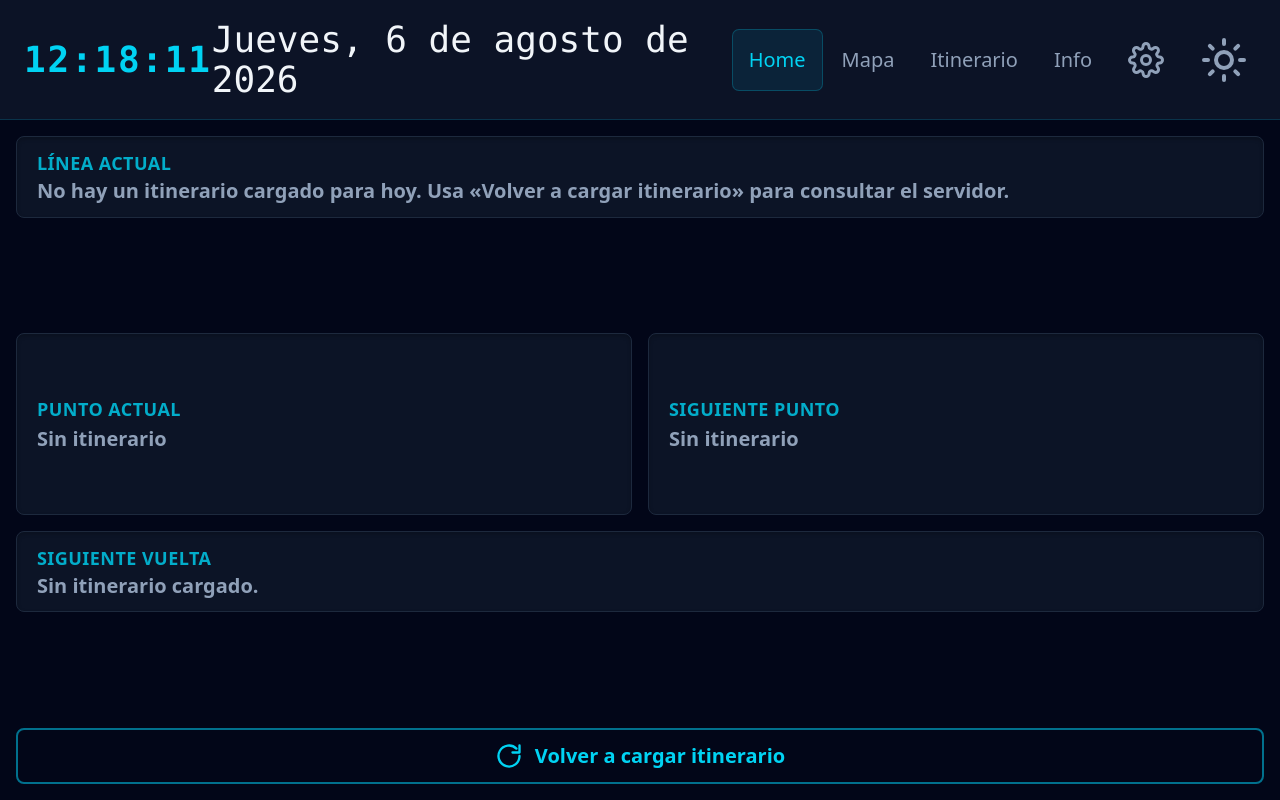
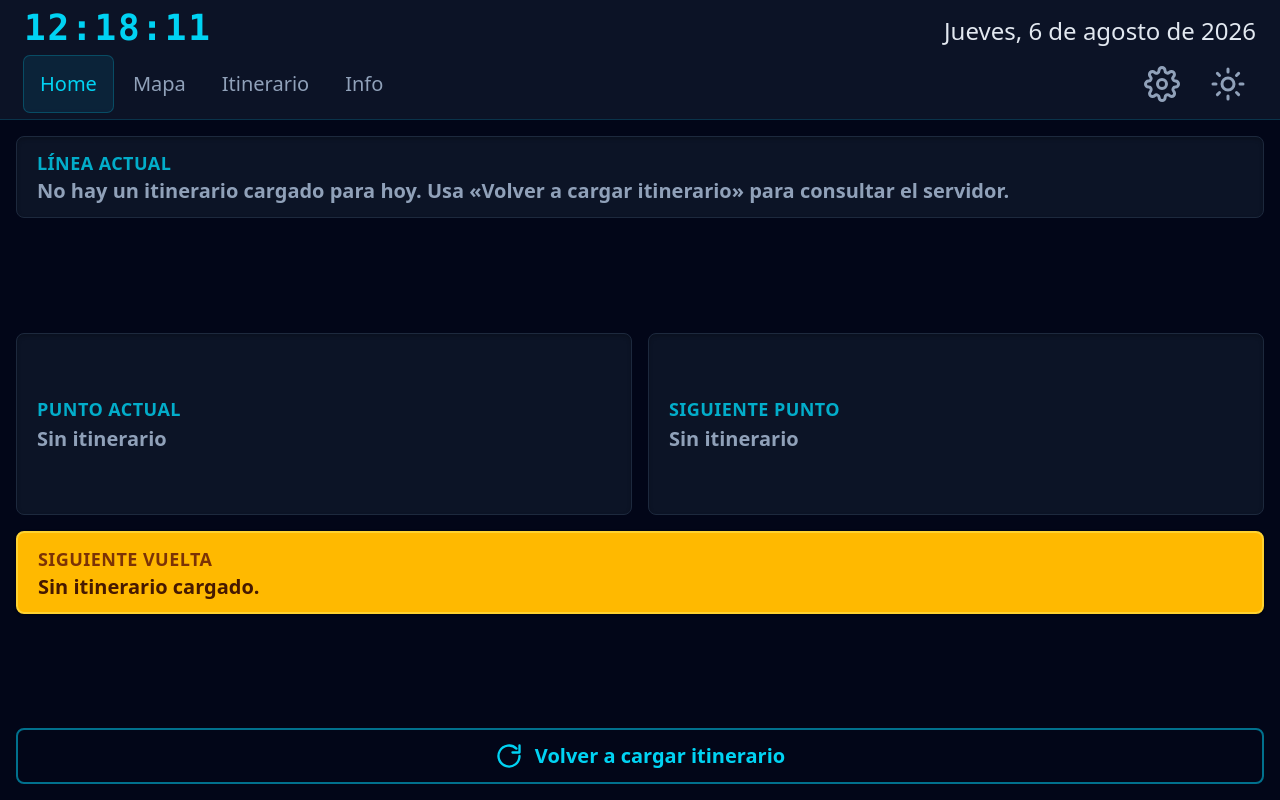
Before and after one commit to ctucl-loja/bus-display, a React (Vite) app: page / in a window 1280 px wide. Built offline with nearby package versions, Linux system fonts and the light colour scheme; no server answers.

Commit message:
frontend changes

```diff
--- a/src/components/LapCard.jsx
+++ b/src/components/LapCard.jsx
@@ -5,28 +5,92 @@ import { SCHEDULE_UNAVAILABLE } from '../utils/homeSchedule.js'
 // —«Línea actual» y «Siguiente vuelta»— porque muestran exactamente lo mismo:
 // código del despacho, nombre de la línea y horario de inicio y fin.
 //
-// No reutiliza `InfoCard` a propósito, aunque comparte su aspecto: los horarios
-// van en la MISMA línea que el encabezado, a la derecha, y `InfoCard` no deja
-// poner nada junto al título. Esa fila estaba vacía, y aprovecharla ahorra una
-// línea de texto por tarjeta — las dos que faltaban para que las tres filas y el
-// botón de recarga quepan completos en los 360 px de la pantalla de 7", sin
-// recurrir a tipografía diminuta.
+// No reutiliza `InfoCard` a propósito, aunque la variante `current` comparte su
+// aspecto: los horarios van en la MISMA línea que el encabezado, a la derecha, y
+// `InfoCard` no deja poner nada junto al título. Esa fila estaba vacía, y
+// aprovecharla ahorra una línea de texto por tarjeta — las dos que faltaban para
+// que las tres filas y el botón de recarga quepan completos en los 360 px de la
+// pantalla de 7", sin recurrir a tipografía diminuta.
 //
-// Las clases del marco y del título son las de `InfoCard` size="compact", para
-// que las cuatro tarjetas de Home se vean como una sola familia.
-const FRAME_CLASS =
-  'flex flex-col justify-center rounded-lg border border-slate-200 bg-slate-100/60 ' +
-  'px-3 py-2 shadow-inner shadow-slate-200/40 lg:px-5 lg:py-3 ' +
-  'dark:border-slate-800 dark:bg-slate-800/40 dark:shadow-black/20'
+// ── Las dos variantes ───────────────────────────────────────────────────────
+//
+//   current → gris neutro, el mismo lenguaje que el resto de tarjetas de Home.
+//   next    → ÁMBAR, a propósito distinto. «Siguiente vuelta» es la información
+//             que el conductor busca de un vistazo para saber qué le toca
+//             después, y con el estilo neutro se confundía con «Línea actual»:
+//             dos tarjetas de ancho completo, mismo formato, mismos colores.
+//
+// El ámbar se aplica SOLO a la variante `next`. Ni las tarjetas de puntos ni
+// `InfoCard` cambian.
+//
+// ── Contraste (verificado con la fórmula WCAG, no a ojo) ────────────────────
+//
+//   TEMA CLARO — fondo amber-100 (L 0.893)
+//     nombre de línea / horarios  amber-950   13.5:1
+//     título / etiquetas          amber-800    6.4:1
+//     mensaje sin vuelta          amber-900    8.2:1
+//
+//   TEMA OSCURO — fondo amber-400 (L 0.579)
+//     nombre de línea / horarios  amber-950    9.0:1
+//     título / etiquetas          amber-900    5.4:1
+//     mensaje sin vuelta          amber-950    9.0:1
+//
+//   Mínimos AA: 4.5:1 texto normal, 3:1 texto grande. Todos pasan, y la
+//   diferencia (13.5 vs 6.4 · 9.0 vs 5.4) es la jerarquía: el nombre y los
+//   horarios pesan más que sus etiquetas.
+//
+// En tema oscuro la tarjeta NO se invierte a un fondo casi negro: se mantiene un
+// ámbar de luminosidad media (0.579) con texto oscuro encima. Un `amber-500/10`
+// sobre slate-950 —lo que sale de invertir por reflejo— la habría dejado igual
+// de apagada que las demás, que es justo lo que había que evitar.
 
-const TITLE_CLASS =
-  'text-base font-semibold uppercase tracking-wide text-cyan-600/80 lg:text-lg dark:text-cyan-400/80'
+const VARIANTS = {
+  current: {
+    frame:
+      'border-slate-200 bg-slate-100/60 shadow-inner shadow-slate-200/40 ' +
+      'dark:border-slate-800 dark:bg-slate-800/40 dark:shadow-black/20',
+    title: 'text-cyan-600/80 dark:text-cyan-400/80',
+    name: 'text-slate-800 dark:text-slate-100',
+    nameMuted: 'text-slate-500 dark:text-slate-400',
+    code:
+      'border-violet-500/60 bg-violet-100 text-violet-700 ' +
+      'dark:border-violet-400/60 dark:bg-violet-500/15 dark:text-violet-300',
+    scheduleLabel: 'text-slate-500 dark:text-slate-400',
+    scheduleValue: 'text-amber-600 dark:text-amber-400',
+    badge: 'bg-slate-200 text-slate-600 dark:bg-slate-700 dark:text-slate-300',
+    message: 'text-slate-500 dark:text-slate-400',
+  },
+  next: {
+    // Borde más marcado que en `current`: es lo que separa el bloque ámbar del
+    // fondo de la página en tema claro, donde ambos son luminosos.
+    frame:
+      'border-2 border-amber-400 bg-amber-100 shadow-sm shadow-amber-200/50 ' +
+      'dark:border-amber-300 dark:bg-amber-400 dark:shadow-black/30',
+    title: 'text-amber-800 dark:text-amber-900',
+    name: 'text-amber-950 dark:text-amber-950',
+    nameMuted: 'text-amber-800 dark:text-amber-900',
+    // El badge se aclara en vez de oscurecerse: sobre un fondo ámbar, un
+    // recuadro violeta (el de `current`) desentona y pierde contraste.
+    code:
+      'border-amber-600 bg-amber-50 text-amber-950 ' +
+      'dark:border-amber-800 dark:bg-amber-50 dark:text-amber-950',
+    scheduleLabel: 'text-amber-800 dark:text-amber-900',
+    scheduleValue: 'text-amber-950 dark:text-amber-950',
+    badge: 'bg-amber-200 text-amber-900 dark:bg-amber-200 dark:text-amber-900',
+    // Los mensajes de «sin más vueltas», carga y error viven dentro de esta
+    // misma tarjeta: heredan la paleta para seguir siendo legibles sobre ámbar.
+    message: 'text-amber-900 dark:text-amber-950',
+  },
+}
 
-function ScheduleField({ label, value }) {
+const FRAME_BASE =
+  'flex flex-col justify-center rounded-lg border px-3 py-2 lg:px-5 lg:py-3'
+
+function ScheduleField({ label, value, variant }) {
   return (
     <div className="flex items-baseline gap-1.5">
-      <span className="text-sm text-slate-500 lg:text-base dark:text-slate-400">{label}</span>
-      <span className="font-mono text-lg font-bold tabular-nums text-amber-600 lg:text-xl dark:text-amber-400">
+      <span className={`text-sm lg:text-base ${variant.scheduleLabel}`}>{label}</span>
+      <span className={`font-mono text-lg font-bold tabular-nums lg:text-xl ${variant.scheduleValue}`}>
         {value}
       </span>
     </div>
@@ -42,17 +106,22 @@ function ScheduleField({ label, value }) {
  *                           sin ella, una vuelta terminada se lee como la
  *                           actual, que es justo lo contrario.
  * @param {boolean} muted    Presentación atenuada, para ese mismo contexto.
+ * @param {string}  variant  'current' (neutra) | 'next' (ámbar, destacada).
  */
-function LapCard({ title, step, message, badge = null, muted = false }) {
+function LapCard({ title, step, message, badge = null, muted = false, variant = 'current' }) {
+  const theme = VARIANTS[variant] ?? VARIANTS.current
+
   return (
-    <div className={FRAME_CLASS}>
+    <div className={`${FRAME_BASE} ${theme.frame}`}>
       {/* Encabezado: título a la izquierda, horarios a la derecha. Envuelven
           juntos en pantallas estrechas en vez de partirse por la mitad. */}
       <div className="flex flex-wrap items-baseline justify-between gap-x-4 gap-y-0.5">
         <div className="flex items-baseline gap-2">
-          <h3 className={TITLE_CLASS}>{title}</h3>
+          <h3 className={`text-base font-semibold uppercase tracking-wide lg:text-lg ${theme.title}`}>
+            {title}
+          </h3>
           {badge && (
-            <span className="rounded-md bg-slate-200 px-2 py-0.5 text-xs font-semibold uppercase tracking-wide text-slate-600 dark:bg-slate-700 dark:text-slate-300">
+            <span className={`rounded-md px-2 py-0.5 text-xs font-semibold uppercase tracking-wide ${theme.badge}`}>
               {badge}
             </span>
           )}
@@ -60,8 +129,8 @@ function LapCard({ title, step, message, badge = null, muted = false }) {
 
         {step && (
           <div className="flex shrink-0 items-baseline gap-4">
-            <ScheduleField label="Inicio:" value={step.start_schedule ?? SCHEDULE_UNAVAILABLE} />
-            <ScheduleField label="Fin:" value={step.end_schedule ?? SCHEDULE_UNAVAILABLE} />
+            <ScheduleField label="Inicio:" value={step.start_schedule ?? SCHEDULE_UNAVAILABLE} variant={theme} />
+            <ScheduleField label="Fin:" value={step.end_schedule ?? SCHEDULE_UNAVAILABLE} variant={theme} />
           </div>
         )}
       </div>
@@ -69,19 +138,19 @@ function LapCard({ title, step, message, badge = null, muted = false }) {
       {step ? (
         <p
           className={`flex flex-wrap items-center gap-x-2 gap-y-1 text-[22px] leading-tight font-bold break-words lg:text-[28px] ${
-            muted ? 'text-slate-500 dark:text-slate-400' : 'text-slate-800 dark:text-slate-100'
+            muted ? theme.nameMuted : theme.name
           }`}
         >
           {/* Código del despacho, enmarcado y en otro color: es lo que permite
               comprobar de un vistazo que el bus corre el itinerario correcto,
               así que no debe confundirse con el nombre de la línea. */}
-          <span className="rounded-lg border-2 border-violet-500/60 bg-violet-100 px-2 py-0.5 font-mono tracking-wide text-violet-700 dark:border-violet-400/60 dark:bg-violet-500/15 dark:text-violet-300">
+          <span className={`rounded-lg border-2 px-2 py-0.5 font-mono tracking-wide ${theme.code}`}>
             {step.code ?? 'Sin código'}
           </span>
           <span className="min-w-0">{describeLine(step.line)}</span>
         </p>
       ) : (
-        <p className="text-lg leading-snug font-semibold text-slate-500 lg:text-xl dark:text-slate-400">
+        <p className={`text-lg leading-snug font-semibold lg:text-xl ${theme.message}`}>
           {message}
         </p>
       )}
--- a/src/components/Navbar.jsx
+++ b/src/components/Navbar.jsx
@@ -10,20 +10,6 @@ function GearIcon(props) {
     </svg>
   )
 }
-
-// Los cinco destinos de la pantalla. Todos comparten estilo y estado activo.
-//
-// Configuracion va SOLO con icono: en la pantalla de 7" (800 px) el navbar ya
-// lleva reloj, cuatro enlaces y el cambio de tema, y una etiqueta mas provoca
-// desborde horizontal. `srOnly` mantiene el nombre accesible ("Configuracion")
-// para lectores de pantalla, ademas del aria-label del enlace.
-const NAV_LINKS = [
-  { to: '/', label: 'Home' },
-  { to: '/map', label: 'Mapa' },
-  { to: '/itinerary', label: 'Itinerario' },
-  { to: '/info', label: 'Info' },
-  { to: '/settings', label: 'Configuración', icon: GearIcon, srOnly: true },
-]
 
 function SunIcon(props) {
   return (
@@ -42,57 +28,116 @@ function MoonIcon(props) {
   )
 }
 
+// Los cinco destinos de la pantalla. Todos comparten estilo y estado activo.
+//
+// `iconOnly` es lo que reparte la segunda fila del navbar: los enlaces con texto
+// van a la izquierda en su orden de siempre, y los de solo icono a la derecha,
+// junto al cambio de tema. Configuración va sin etiqueta porque a 800 px una
+// quinta palabra desborda la fila; `srOnly` conserva su nombre accesible además
+// del `aria-label`.
+const NAV_LINKS = [
+  { to: '/', label: 'Home' },
+  { to: '/map', label: 'Mapa' },
+  { to: '/itinerary', label: 'Itinerario' },
+  { to: '/info', label: 'Info' },
+  { to: '/settings', label: 'Configuración', icon: GearIcon, iconOnly: true, srOnly: true },
+]
+
+// Se reparten una sola vez, no en cada render. El orden de cada grupo es el del
+// arreglo, así que conservarlo aquí conserva el orden en pantalla.
+const TEXT_LINKS = NAV_LINKS.filter((link) => !link.iconOnly)
+const ICON_LINKS = NAV_LINKS.filter((link) => link.iconOnly)
+
+// Mismo alto de pulsación para enlaces y para el botón de tema (56 px): la fila
+// completa mide lo mismo la toque el conductor donde la toque.
+const CONTROL_HEIGHT = 'min-h-14'
+
+function navLinkClass({ isActive }) {
+  return `flex ${CONTROL_HEIGHT} items-center gap-2 rounded-md px-2 py-2 text-base font-medium transition-colors sm:px-3 sm:text-lg lg:px-4 lg:text-xl ${
+    isActive
+      ? 'bg-cyan-50 text-cyan-700 ring-1 ring-cyan-500/30 dark:bg-cyan-500/10 dark:text-cyan-400 dark:ring-cyan-400/30'
+      : 'text-slate-600 hover:bg-slate-100 hover:text-slate-900 dark:text-slate-400 dark:hover:bg-slate-800 dark:hover:text-slate-100'
+  }`
+}
+
+function NavItem({ to, label, icon: Icon, srOnly }) {
+  return (
+    <NavLink
+      to={to}
+      end={to === '/'}
+      aria-label={label}
+      title={label}
+      className={navLinkClass}
+    >
+      {Icon && <Icon className="h-7 w-7 shrink-0 sm:h-8 sm:w-8 lg:h-9 lg:w-9" />}
+      <span className={srOnly ? 'sr-only' : undefined}>{label}</span>
+    </NavLink>
+  )
+}
+
+/**
+ * Barra superior, en DOS filas dentro del mismo presupuesto de 120 px:
+ *
+ *   ┌────────────────────────────────────────────────────────┐
+ *   │ 10:35:42              Jueves, 17 de septiembre de 2026  │
+ *   │ Home  Mapa  Itinerario  Info                      ⚙  ☀ │
+ *   └────────────────────────────────────────────────────────┘
+ *
+ * Fila 1: hora a la izquierda, fecha a la derecha.
+ * Fila 2: enlaces con texto a la izquierda, controles de solo icono a la derecha.
+ *
+ * La FECHA YA NO SE OCULTA en pantallas pequeñas. Antes iba en la misma fila que
+ * el reloj y los enlaces, y a 800 px no cabían los tres: se escondía por debajo
+ * de `lg`. Al separar las filas hay sitio de sobra, así que en vez de ocultar
+ * información se ajustan tamaños y separaciones, que era lo que faltaba.
+ *
+ * El alto se mantiene en 120 px a propósito: `MainLayout` reparte el resto de la
+ * pantalla con `flex-1`, y las vistas están calculadas sobre los ~360 px que
+ * quedan a 800x480. Cambiarlo obligaría a recalcularlas.
+ */
 function Navbar() {
   const { date, time } = useEcuadorClock()
   const { theme, toggleTheme } = useTheme()
 
   return (
-    <header className="flex h-[120px] shrink-0 items-center justify-between border-b border-slate-200 bg-white/80 px-6 backdrop-blur-sm dark:border-cyan-500/20 dark:bg-slate-900/80">
-      <div className="flex items-center gap-3">
-
-         <span className="font-mono text-4xl font-bold tabular-nums tracking-wider text-cyan-600 dark:text-cyan-400">
+    <header className="flex h-[120px] shrink-0 flex-col justify-center gap-1 border-b border-slate-200 bg-white/80 px-3 backdrop-blur-sm lg:gap-2 lg:px-6 dark:border-cyan-500/20 dark:bg-slate-900/80">
+      {/* ── Fila 1: hora · fecha ──────────────────────────────────────────── */}
+      <div className="flex w-full items-baseline justify-between gap-3">
+        <span className="shrink-0 font-mono text-2xl font-bold tabular-nums tracking-wider text-cyan-600 sm:text-3xl lg:text-4xl dark:text-cyan-400">
           {time}
+        </span>
+        {/* `min-w-0` deja que la fecha ceda espacio antes que el reloj si el
+            ancho se estrecha; el formato largo en español es el que manda el
+            tamaño de esta fila. */}
+        <span className="min-w-0 text-right text-base font-medium text-slate-700 sm:text-lg lg:text-2xl dark:text-slate-200">
+          {date}
         </span>
       </div>
 
-      {/* La fecha se oculta por debajo de `lg`: en la pantalla de 7" (800 px)
-          no cabe junto al reloj y los tres enlaces, y provocaba desborde
-          horizontal. El reloj, que es lo que el conductor mira, siempre queda. */}
-      <div className="hidden flex-row justify-between gap-2 lg:flex">
-        <span className="font-mono text-4xl text-slate-800 dark:text-slate-100">{date}</span>
-      </div>
-
-      <div className="flex items-center gap-1">
-        <nav className="flex items-center gap-1">
-          {NAV_LINKS.map(({ to, label, icon: Icon, srOnly }) => (
-            <NavLink
-              key={to}
-              to={to}
-              end={to === '/'}
-              aria-label={label}
-              title={label}
-              className={({ isActive }) =>
-                `flex min-h-14 items-center gap-2 rounded-md px-4 py-4 text-xl font-medium transition-colors ${
-                  isActive
-                    ? 'bg-cyan-50 text-cyan-700 ring-1 ring-cyan-500/30 dark:bg-cyan-500/10 dark:text-cyan-400 dark:ring-cyan-400/30'
-                    : 'text-slate-600 hover:bg-slate-100 hover:text-slate-900 dark:text-slate-400 dark:hover:bg-slate-800 dark:hover:text-slate-100'
-                }`
-              }
-            >
-              {Icon && <Icon className="h-9 w-9 shrink-0" />}
-              <span className={srOnly ? 'sr-only' : undefined}>{label}</span>
-            </NavLink>
+      {/* ── Fila 2: enlaces con texto · controles de solo icono ───────────── */}
+      <div className="flex w-full items-center justify-between gap-3">
+        <nav className="flex items-center gap-0.5 lg:gap-1">
+          {TEXT_LINKS.map((link) => (
+            <NavItem key={link.to} {...link} />
           ))}
         </nav>
 
+        <div className="flex shrink-0 items-center gap-0.5 lg:gap-1">
+          {ICON_LINKS.map((link) => (
+            <NavItem key={link.to} {...link} />
+          ))}
+
+          {/* Sigue siendo un BOTÓN, no una ruta: cambia el tema, no navega. */}
           <button
             type="button"
             onClick={toggleTheme}
             aria-label={theme === 'dark' ? 'Cambiar a tema claro' : 'Cambiar a tema oscuro'}
-          className="ml-2 flex h-16 w-16 items-center justify-center rounded-md text-slate-600 transition-colors hover:bg-slate-100 hover:text-slate-900 dark:text-slate-400 dark:hover:bg-slate-800 dark:hover:text-slate-100"
+            title={theme === 'dark' ? 'Cambiar a tema claro' : 'Cambiar a tema oscuro'}
+            className={`flex ${CONTROL_HEIGHT} w-12 items-center justify-center rounded-md sm:w-14 text-slate-600 transition-colors hover:bg-slate-100 hover:text-slate-900 dark:text-slate-400 dark:hover:bg-slate-800 dark:hover:text-slate-100`}
           >
-          {theme === 'dark' ? <SunIcon className="h-12 w-12" /> : <MoonIcon className="h-12 w-12" />}
+            {theme === 'dark' ? <SunIcon className="h-7 w-7 sm:h-8 sm:w-8 lg:h-9 lg:w-9" /> : <MoonIcon className="h-7 w-7 sm:h-8 sm:w-8 lg:h-9 lg:w-9" />}
           </button>
+        </div>
       </div>
     </header>
   )
--- a/src/pages/Home.jsx
+++ b/src/pages/Home.jsx
@@ -152,7 +152,15 @@ function Home() {
       </div>
 
       <div className="flex min-h-min flex-1 basis-0 flex-col">
-        <LapCard title="Siguiente vuelta" step={nextStep} message={bottomMessage} />
+        {/* `variant="next"` es lo unico que distingue esta tarjeta de la de
+            arriba: mismo componente y mismo contenido, paleta ambar para que
+            no se confunda con «Linea actual». Ver src/components/LapCard.jsx. */}
+        <LapCard
+          title="Siguiente vuelta"
+          step={nextStep}
+          message={bottomMessage}
+          variant="next"
+        />
       </div>
 
       {stale && <StaleNotice />}
```
Lines whose indentation alone changed are shown as unchanged.
